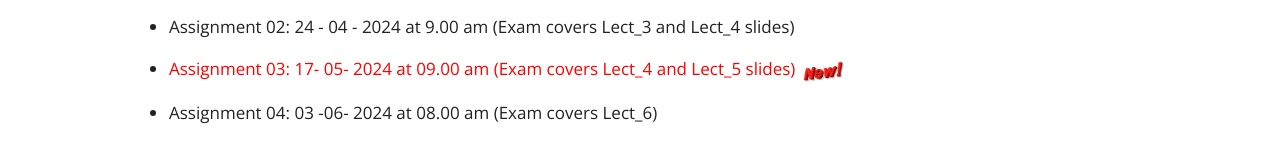
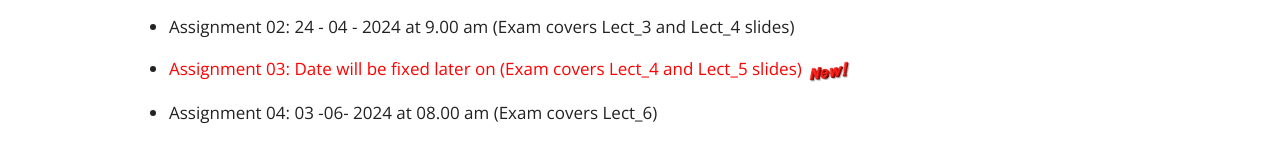
Before and after one commit to Mayooran1987/MC3020_E22, a plain HTML site: page docs/news.html in a window 1280 px wide. Shown: the part 206-353 px from the top of the page. Drawn offline with nearby package versions, Linux system fonts and the light colour scheme.

Commit message:
Update news.html

```diff
--- a/docs/news.html
+++ b/docs/news.html
@@ -176,7 +176,7 @@ ul.task-list li input[type="checkbox"] {
 <ul>
 <li><p>Assignment 01: 12- 03- 2024 at 9.00 am (Exam covers Lect_1 and Lect_2 slides)</p></li>
 <li><p>Assignment 02: 24 - 04 - 2024 at 9.00 am (Exam covers Lect_3 and Lect_4 slides)</p></li>
-<li><p><font color="red">Assignment 03: 17- 05- 2024 at 09.00 am (Exam covers Lect_4 and Lect_5 slides)</font> <img src="images/new-icon-gif-9.gif" class="img-fluid" width="45"></p></li>
+<li><p><font color="red">Assignment 03: Date will be fixed later on (Exam covers Lect_4 and Lect_5 slides)</font> <img src="images/new-icon-gif-9.gif" class="img-fluid" width="45"></p></li>
 <li><p>Assignment 04: 03 -06- 2024 at 08.00 am (Exam covers Lect_6)</p></li>
 <li><p>Mid-semester examination: 01 -04 -2024 at 08.00 am (Exam covers Lect_1, Lect_2 and Lect_3 slides)</p></li>
 <li><p>End of course examination (to be scheduled)</p></li>
```
